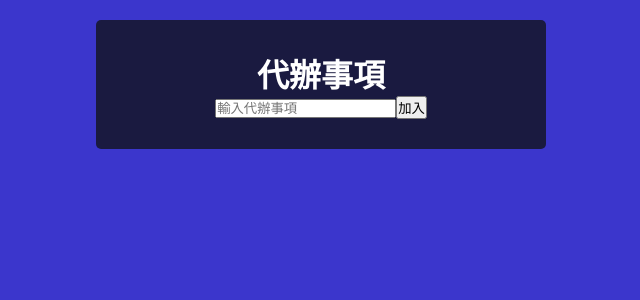
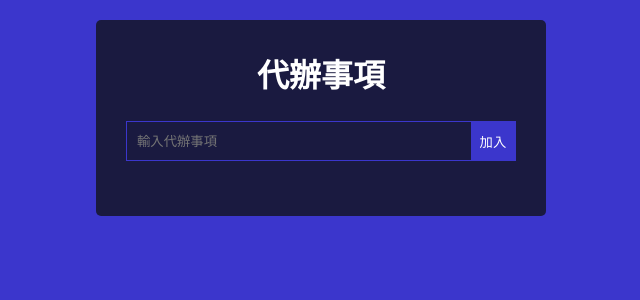
Before and after one commit to KuoLinTang/React_Simple_ToDo, a React (Vite) app: page / in a window 1280 px wide. Shown: the top 300 px of the page, without its empty margins (319-959 px from the left). Built offline with nearby package versions, Linux system fonts and the light colour scheme.

Commit message:
Added an input form with a submit button, defined its style

```diff
--- a/src/App.css
+++ b/src/App.css
@@ -29,3 +29,39 @@
     /* 讓內部文字置中對齊 */
     text-align: center;
 }
+
+.create-form {
+    height: 40px;
+    width: 100%;
+    /* 25px為上下 0px為左右 */
+    margin: 25px 0px;
+    border: 1px solid #3b36cc;
+    display: flex;
+}
+/*
+    >代表選擇create-form class中下一階層的input元素
+    若使用空格則是選擇create-form中所有(任何階層)的input元素
+*/
+.create-form > input {
+    /* 取消input外框及背景色 */
+    outline: none;
+    border: none;
+    background: none;
+    /* 文字顏色 */
+    color: white;
+    /* 讓寬度高度最大 但是這樣會把submit button擠下去，
+        因此我們可以把form變成一個水平的flex box，這樣CSS會強制將內部的東西保持在同一行 */
+    width: 100%;
+    height: 100%;
+    /* 調整padding */
+    padding-left: 10px;
+}
+.create-form > button {
+    border: none;
+    background-color: #3b36cc;
+    color: white;
+    width: 50px;
+    height: 100%;
+    /* 當滑鼠在此元素上變成pointer樣式 */
+    cursor: pointer;
+}
--- a/src/components/CreateForm.jsx
+++ b/src/components/CreateForm.jsx
@@ -1,6 +1,6 @@
 function CreateForm() {
   return (
-    <form>
+    <form className="create-form">
       <input type="text" placeholder="輸入代辦事項" />
       <button type="submit">加入</button>
     </form>
```
